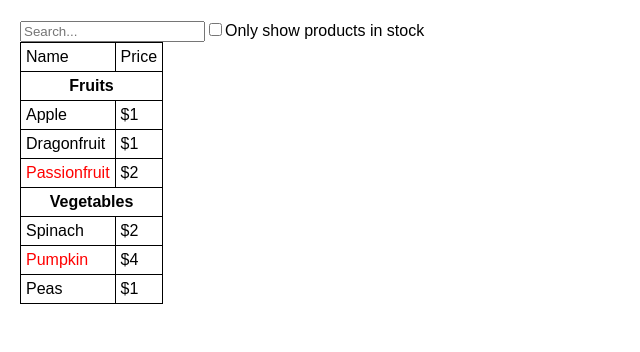
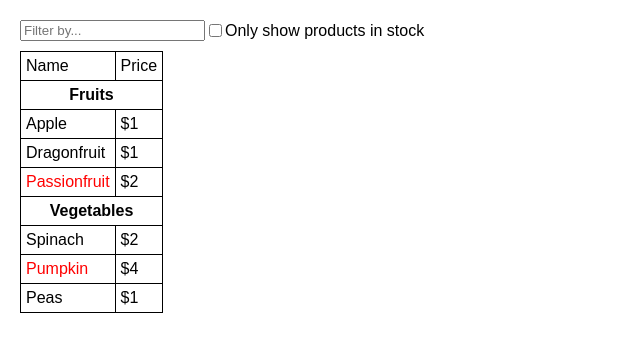
Before and after one commit to kquilty/ReactProductFilter, a React (Create React App) app: page / in a window 1280 px wide. Shown: the top 352 px of the page, without its empty margins (0-640 px from the left). Built offline with nearby package versions, Linux system fonts and the light colour scheme.

Commit message:
added dynamic highlighting

```diff
--- a/package.json
+++ b/package.json
@@ -13,7 +13,9 @@
     "react-dom": "^19.1.0",
     "react-scripts": "^5.0.0"
   },
-  "devDependencies": {},
+  "devDependencies": {
+    "@types/react": "^19.2.0"
+  },
   "browserslist": {
     "production": [
       ">0.2%",
--- a/src/App.js
+++ b/src/App.js
@@ -39,10 +39,10 @@ function FilterableProductTable({products}) {
 
 function SearchBar({ searchText, inStockOnly, onSearchTextChange, onInStockOnlyChange }) {
     return (
-        <div>
+        <div className="search-bar">
             <input
                 type="text"
-                placeholder="Search..."
+                placeholder="Filter by..."
                 value={searchText}
                 onChange={(e) => onSearchTextChange(e.target.value)}
             />
@@ -89,7 +89,8 @@ function ProductTable({ products, searchText, inStockOnly }) {
         rows.push(
         <ProductRow
             key={product.name}
-            product={product} />
+            product={product}
+            searchText={searchText} />
         );
     });
 
@@ -117,11 +118,29 @@ function ProductCategoryRow({ categoryName }) {
         </tr>
     );
 }
-function ProductRow({product}) {
+function ProductRow({product, searchText}) {
+
+    // No highlighting by default
+    let highlightedName = product.name;
+
+    // If there's anything to highlight...
+    if(searchText.length > 0
+        && product.name.toLowerCase().indexOf(searchText.toLowerCase()) !== -1
+    ){
+        // Highlight it
+        const indexStart = highlightedName.toLowerCase().indexOf(searchText.toLowerCase());
+        const indexEnd = indexStart + searchText.length;
+        highlightedName = highlightedName.substring(0, indexStart)
+            + '<span style="background-color: yellow; border: 1px solid silver">'
+            + highlightedName.substring(indexStart, indexStart + searchText.length)
+            + '</span>'
+            + highlightedName.substring(indexEnd);
+    }
+
     return (
         <tr>
             <td style={{color: product.stocked ? 'black' : 'red'}}>
-                {product.name}
+                <div dangerouslySetInnerHTML={{ __html: highlightedName }} />
             </td>
             <td>
                 {product.price}
--- a/src/styles.css
+++ b/src/styles.css
@@ -10,3 +10,8 @@ body {
     border: 1px solid black;
     padding: 5px;
 }
+.search-bar {
+    margin-bottom: 10px;
+    display: flex;
+    align-items: center;
+}
```
